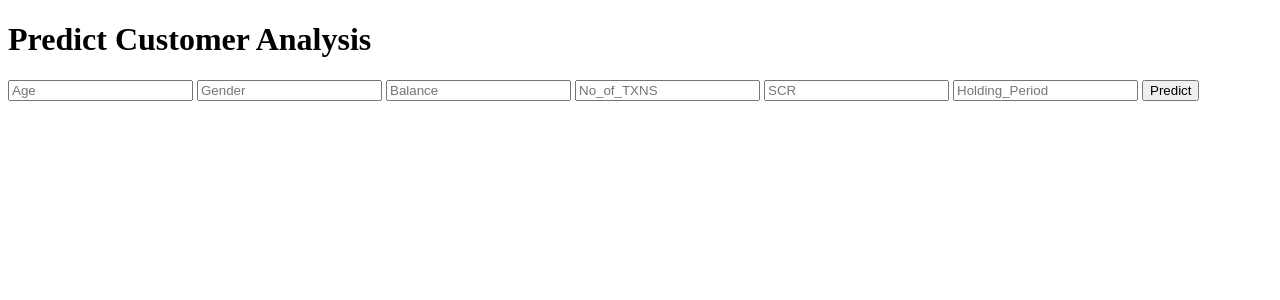
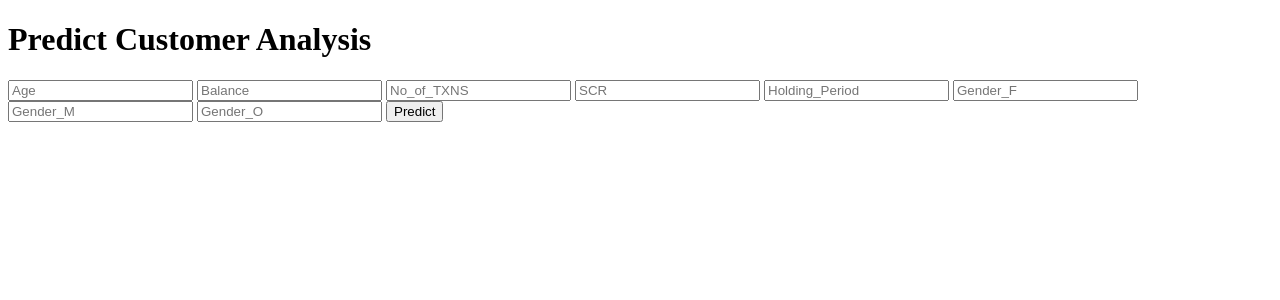
Before and after one commit to sourabh99pan/Bank_Classification, a Flask app: page / in a window 1280 px wide. Shown: the top 300 px of the page. Run offline with Flask 2, Linux system fonts and the light colour scheme; parts of the project's set-up code (start-up, migrations or seed data) failed here and were passed over.

Commit message:
Add files via upload

```diff
--- a/templates/index.html
+++ b/templates/index.html
@@ -18,11 +18,13 @@
      <!-- Main Input For Receiving Query to our ML -->
     <form action="{{ url_for('predict')}}"method="post">
     	<input type="text" name="age" placeholder="Age" required="required" />
-        <input type="text" name="gender" placeholder="Gender" required="required" />
-		<input type="text" name="balance" placeholder="Balance" required="required" />
+        <input type="text" name="balance" placeholder="Balance" required="required" />
 		<input type="text" name="No_of_TXNS" placeholder="No_of_TXNS" required="required" />
 		<input type="text" name="SCR" placeholder="SCR" required="required" />
 		<input type="text" name="Holding_Period" placeholder="Holding_Period" required="required" />
+		<input type="text" name="gender_F" placeholder="Gender_F" required="required" />
+		<input type="text" name="gender_M" placeholder="Gender_M" required="required" />
+		<input type="text" name="gender_O" placeholder="Gender_O" required="required" />
 
         <button type="submit" class="btn btn-primary btn-block btn-large">Predict</button>
     </form>
```
